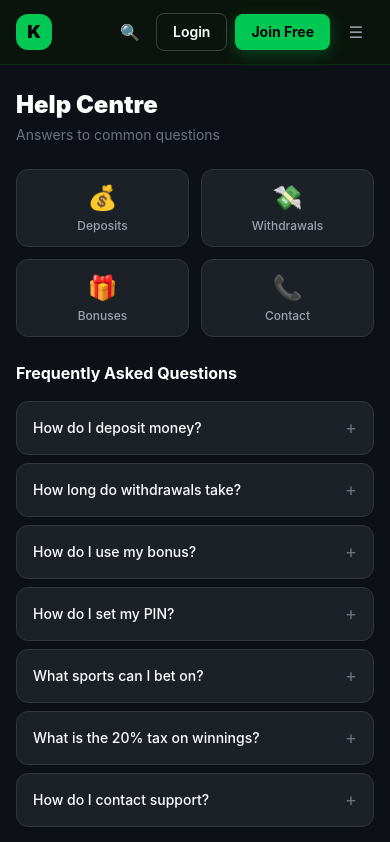
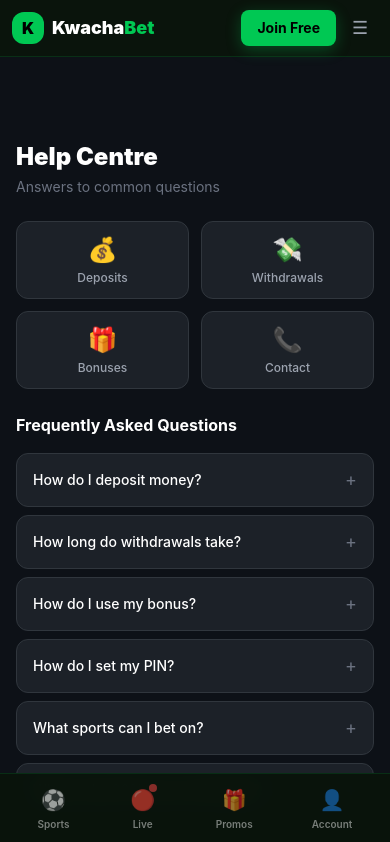
Before and after one commit to Judicious265/Kwachabet-frontend, a Next.js app in the folder kwachabet-frontend/: page /help in a window 390 px wide. Shown: the top 842 px of the page. Built offline with nearby package versions, Linux system fonts and the light colour scheme.

Commit message:
Refactor Navbar component for improved structure

```diff
--- a/kwachabet-frontend/src/components/common/Navbar.js
+++ b/kwachabet-frontend/src/components/common/Navbar.js
@@ -4,7 +4,7 @@
 import { useAuthStore, useBetSlipStore } from '../../store';
 
 const NAV_LINKS = [
-  { href: '/',           label: 'Sports',     icon: '⚽', active: true },
+  { href: '/',           label: 'Sports',     icon: '⚽' },
   { href: '/live',       label: 'Live',       icon: '🔴', live: true },
   { href: '/casino',     label: 'Casino',     icon: '🎰' },
   { href: '/aviator',    label: 'Aviator',    icon: '✈️' },
@@ -12,37 +12,48 @@
   { href: '/promotions', label: 'Promotions', icon: '🎁' },
 ];
 
+// Mobile bottom nav items
+const BOTTOM_NAV = [
+  { href: '/',           label: 'Sports',   icon: '⚽' },
+  { href: '/live',       label: 'Live',     icon: '🔴', live: true },
+  { href: '/promotions', label: 'Promos',   icon: '🎁' },
+  { href: '/wallet',     label: 'Wallet',   icon: '💰', authOnly: true },
+  { href: '/login',      label: 'Account',  icon: '👤', guestOnly: true },
+];
+
 export default function Navbar() {
   const router = useRouter();
   const { user, isAuthenticated, logout } = useAuthStore();
   const { selections } = useBetSlipStore();
-  const [scrolled, setScrolled] = useState(false);
-  const [menuOpen, setMenuOpen] = useState(false);
+  const [scrolled, setScrolled]   = useState(false);
+  const [menuOpen, setMenuOpen]   = useState(false);
   const [searchOpen, setSearchOpen] = useState(false);
   const [searchVal, setSearchVal] = useState('');
 
   useEffect(() => {
     const onScroll = () => setScrolled(window.scrollY > 10);
-    window.addEventListener('scroll', onScroll);
+    window.addEventListener('scroll', onScroll, { passive: true });
     return () => window.removeEventListener('scroll', onScroll);
   }, []);
 
+  useEffect(() => { setMenuOpen(false); }, [router.pathname]);
+
   return (
     <>
-      {/* Main Navbar */}
+      {/* ── Top Navbar ────────────────────────────────────────────────────── */}
       <nav className="sticky top-0 z-50 transition-all duration-300"
         style={{
-          background: scrolled ? 'rgba(10,20,12,0.98)' : '#0a140c',
-          borderBottom: '1px solid rgba(0,200,83,0.15)',
-          backdropFilter: 'blur(12px)',
+          background:    scrolled ? 'rgba(10,20,12,0.98)' : '#0a140c',
+          borderBottom:  '1px solid rgba(0,200,83,0.15)',
+          backdropFilter:'blur(12px)',
         }}>
-        <div className="max-w-7xl mx-auto px-4 h-16 flex items-center justify-between gap-4">
+        <div className="px-3 md:px-6 h-14 md:h-16 flex items-center justify-between gap-2 max-w-7xl mx-auto">
 
           {/* Logo */}
-          <Link href="/" className="flex items-center gap-2.5 flex-shrink-0">
-            <div className="w-9 h-9 rounded-xl flex items-center justify-center font-black text-black text-lg"
+          <Link href="/" className="flex items-center gap-2 flex-shrink-0">
+            <div className="w-8 h-8 md:w-9 md:h-9 rounded-xl flex items-center justify-center font-black text-black text-base md:text-lg"
               style={{ background: '#00c853' }}>K</div>
-            <span className="text-white font-black text-xl hidden sm:block">
+            <span className="text-white font-black text-lg md:text-xl">
               Kwacha<span style={{ color: '#00c853' }}>Bet</span>
             </span>
           </Link>
@@ -53,14 +64,12 @@
               const isActive = router.pathname === link.href;
               return (
                 <Link key={link.href} href={link.href}
-                  className="flex items-center gap-1.5 px-4 py-2 rounded-lg text-sm font-semibold transition-all relative"
+                  className="flex items-center gap-1.5 px-3 py-2 rounded-lg text-sm font-semibold transition-all relative"
                   style={{
-                    color: isActive ? '#00c853' : 'rgba(255,255,255,0.75)',
+                    color:      isActive ? '#00c853' : 'rgba(255,255,255,0.75)',
                     background: isActive ? 'rgba(0,200,83,0.1)' : 'transparent',
                   }}>
-                  {link.live && (
-                    <span className="w-1.5 h-1.5 rounded-full bg-red-500 animate-pulse" />
-                  )}
+                  {link.live && <span className="w-1.5 h-1.5 rounded-full bg-red-500 animate-pulse" />}
                   {link.label}
                   {isActive && (
                     <span className="absolute bottom-0 left-1/2 -translate-x-1/2 w-4 h-0.5 rounded-full"
@@ -71,54 +80,64 @@
             })}
           </div>
 
-          {/* Right side */}
-          <div className="flex items-center gap-2">
-            {/* Search */}
+          {/* Right actions */}
+          <div className="flex items-center gap-1.5 md:gap-2">
+            {/* Search — hidden on mobile to save space */}
             <button onClick={() => setSearchOpen(!searchOpen)}
-              className="w-9 h-9 rounded-lg flex items-center justify-center text-gray-400 hover:text-white hover:bg-white/5 transition-all">
+              className="hidden md:flex w-9 h-9 rounded-lg items-center justify-center text-gray-400 hover:text-white hover:bg-white/5 transition-all">
               🔍
             </button>
 
-            {/* Promotions shortcut */}
+            {/* Promos — desktop only */}
             <Link href="/promotions"
-              className="hidden md:flex items-center gap-1.5 px-3 py-1.5 rounded-lg text-xs font-semibold transition-all"
+              className="hidden md:flex items-center gap-1.5 px-3 py-1.5 rounded-lg text-xs font-semibold"
               style={{ color: '#ffd700', background: 'rgba(255,215,0,0.1)', border: '1px solid rgba(255,215,0,0.2)' }}>
               🎁 Promos
             </Link>
 
             {isAuthenticated && user ? (
-              <div className="flex items-center gap-2">
-                {/* Bet slip count */}
+              <div className="flex items-center gap-1.5">
+                {/* Bet slip badge */}
                 {selections.length > 0 && (
-                  <button className="relative w-9 h-9 rounded-lg flex items-center justify-center text-white"
+                  <div className="relative">
+                    <button className="w-9 h-9 rounded-lg flex items-center justify-center text-white"
                       style={{ background: 'rgba(0,200,83,0.15)', border: '1px solid rgba(0,200,83,0.3)' }}>
                       🎯
+                    </button>
                     <span className="absolute -top-1 -right-1 w-4 h-4 rounded-full text-xs font-bold flex items-center justify-center text-black"
                       style={{ background: '#00c853' }}>{selections.length}</span>
-                  </button>
+                  </div>
                 )}
-                {/* Wallet */}
+
+                {/* Wallet — desktop */}
                 <Link href="/wallet"
-                  className="hidden sm:flex items-center gap-1.5 px-3 py-1.5 rounded-lg text-sm font-semibold transition-all"
+                  className="hidden md:flex items-center gap-1.5 px-3 py-1.5 rounded-lg text-sm font-semibold"
                   style={{ background: 'rgba(0,200,83,0.12)', border: '1px solid rgba(0,200,83,0.25)', color: '#00c853' }}>
                   💰 Wallet
                 </Link>
-                {/* Avatar */}
-                <div className="relative group">
+
+                {/* Avatar with dropdown — desktop */}
+                <div className="hidden md:block relative group">
                   <button className="w-9 h-9 rounded-full flex items-center justify-center font-bold text-sm text-black"
                     style={{ background: '#00c853' }}>
                     {user.full_name ? user.full_name.charAt(0).toUpperCase() : 'U'}
                   </button>
-                  {/* Dropdown */}
-                  <div className="absolute right-0 top-12 w-44 rounded-xl border py-1 opacity-0 invisible group-hover:opacity-100 group-hover:visible transition-all"
+                  <div className="absolute right-0 top-11 w-44 rounded-xl border py-1 opacity-0 invisible group-hover:opacity-100 group-hover:visible transition-all"
                     style={{ background: '#0f1f12', border: '1px solid rgba(0,200,83,0.2)', zIndex: 100 }}>
                     <div className="px-3 py-2 border-b" style={{ borderColor: 'rgba(255,255,255,0.08)' }}>
                       <p className="text-white text-xs font-semibold truncate">{user.full_name}</p>
                       <p className="text-gray-500 text-xs font-mono">{user.phone}</p>
                     </div>
-                    <Link href="/wallet" className="flex items-center gap-2 px-3 py-2 text-xs text-gray-300 hover:text-white hover:bg-white/5 transition-all">💰 My Wallet</Link>
-                    <Link href="/bets" className="flex items-center gap-2 px-3 py-2 text-xs text-gray-300 hover:text-white hover:bg-white/5 transition-all">🎯 My Bets</Link>
-                    <Link href="/profile" className="flex items-center gap-2 px-3 py-2 text-xs text-gray-300 hover:text-white hover:bg-white/5 transition-all">👤 Profile</Link>
+                    {[
+                      { href: '/wallet',  icon: '💰', label: 'My Wallet' },
+                      { href: '/bets',    icon: '🎯', label: 'My Bets' },
+                      { href: '/profile', icon: '👤', label: 'Profile' },
+                    ].map(item => (
+                      <Link key={item.href} href={item.href}
+                        className="flex items-center gap-2 px-3 py-2 text-xs text-gray-300 hover:text-white hover:bg-white/5 transition-all">
+                        {item.icon} {item.label}
+                      </Link>
+                    ))}
                     <button onClick={logout}
                       className="w-full flex items-center gap-2 px-3 py-2 text-xs text-red-400 hover:bg-red-900/20 transition-all border-t"
                       style={{ borderColor: 'rgba(255,255,255,0.08)' }}>
@@ -128,22 +147,22 @@
                 </div>
               </div>
             ) : (
-              <div className="flex items-center gap-2">
+              <div className="flex items-center gap-1.5">
                 <Link href="/login"
-                  className="px-4 py-2 rounded-lg text-sm font-semibold text-white border border-white/20 hover:border-white/40 hover:bg-white/5 transition-all">
+                  className="hidden md:flex px-4 py-2 rounded-lg text-sm font-semibold text-white border border-white/20 hover:border-white/40 transition-all">
                   Login
                 </Link>
                 <Link href="/register"
-                  className="px-4 py-2 rounded-lg text-sm font-bold text-black transition-all hover:-translate-y-px hover:shadow-lg"
+                  className="px-4 py-2 rounded-lg text-sm font-bold text-black transition-all"
                   style={{ background: '#00c853', boxShadow: '0 4px 15px rgba(0,200,83,0.3)' }}>
                   Join Free
                 </Link>
               </div>
             )}
 
-            {/* Mobile menu button */}
+            {/* Mobile hamburger */}
             <button onClick={() => setMenuOpen(!menuOpen)}
-              className="lg:hidden w-9 h-9 rounded-lg flex items-center justify-center text-gray-400 hover:text-white hover:bg-white/5 transition-all">
+              className="lg:hidden w-9 h-9 rounded-lg flex items-center justify-center text-gray-400 hover:text-white hover:bg-white/5 transition-all text-lg">
               {menuOpen ? '✕' : '☰'}
             </button>
           </div>
@@ -154,61 +173,68 @@
           <div className="border-t px-4 py-3" style={{ borderColor: 'rgba(255,255,255,0.08)', background: '#0a140c' }}>
             <div className="max-w-lg mx-auto relative">
               <span className="absolute left-3 top-1/2 -translate-y-1/2 text-gray-500">🔍</span>
-              <input
-                autoFocus
-                value={searchVal}
-                onChange={e => setSearchVal(e.target.value)}
+              <input autoFocus value={searchVal} onChange={e => setSearchVal(e.target.value)}
                 placeholder="Search matches, teams, leagues..."
-                className="w-full pl-9 pr-4 py-2.5 rounded-xl text-sm text-white placeholder-gray-600 outline-none"
-                style={{ background: 'rgba(255,255,255,0.06)', border: '1px solid rgba(255,255,255,0.1)' }}
-              />
+                className="w-full pl-9 pr-9 py-2.5 rounded-xl text-sm text-white placeholder-gray-600 outline-none"
+                style={{ background: 'rgba(255,255,255,0.06)', border: '1px solid rgba(255,255,255,0.1)' }} />
               <button onClick={() => setSearchOpen(false)}
-                className="absolute right-3 top-1/2 -translate-y-1/2 text-gray-500 hover:text-white text-xs">
-                ✕
-              </button>
+                className="absolute right-3 top-1/2 -translate-y-1/2 text-gray-500 hover:text-white">✕</button>
             </div>
           </div>
         )}
 
-        {/* Mobile menu */}
+        {/* Mobile slide-down menu */}
         {menuOpen && (
           <div className="lg:hidden border-t" style={{ borderColor: 'rgba(255,255,255,0.08)', background: '#0a140c' }}>
-            <div className="px-4 py-3 space-y-1">
+            {/* Search on mobile */}
+            <div className="px-3 pt-3 pb-1">
+              <div className="relative">
+                <span className="absolute left-3 top-1/2 -translate-y-1/2 text-gray-500 text-sm">🔍</span>
+                <input value={searchVal} onChange={e => setSearchVal(e.target.value)}
+                  placeholder="Search matches..."
+                  className="w-full pl-9 pr-4 py-2.5 rounded-xl text-sm text-white placeholder-gray-600 outline-none"
+                  style={{ background: 'rgba(255,255,255,0.06)', border: '1px solid rgba(255,255,255,0.1)' }} />
+              </div>
+            </div>
+            <div className="px-3 py-2 grid grid-cols-2 gap-1.5">
               {NAV_LINKS.map(link => {
                 const isActive = router.pathname === link.href;
                 return (
                   <Link key={link.href} href={link.href}
-                    onClick={() => setMenuOpen(false)}
-                    className="flex items-center gap-3 px-4 py-3 rounded-xl text-sm font-semibold transition-all"
+                    className="flex items-center gap-2.5 px-3 py-3 rounded-xl text-sm font-semibold transition-all"
                     style={{
-                      color: isActive ? '#00c853' : 'rgba(255,255,255,0.75)',
-                      background: isActive ? 'rgba(0,200,83,0.1)' : 'transparent',
+                      color:      isActive ? '#00c853' : 'rgba(255,255,255,0.8)',
+                      background: isActive ? 'rgba(0,200,83,0.1)' : 'rgba(255,255,255,0.04)',
+                      border:     isActive ? '1px solid rgba(0,200,83,0.3)' : '1px solid rgba(255,255,255,0.06)',
                     }}>
-                    <span>{link.icon}</span>
+                    <span className="text-base">{link.icon}</span>
                     <span>{link.label}</span>
-                    {link.live && <span className="w-1.5 h-1.5 rounded-full bg-red-500 animate-pulse ml-auto" />}
+                    {link.live && <span className="ml-auto w-1.5 h-1.5 rounded-full bg-red-500 animate-pulse" />}
                   </Link>
                 );
               })}
+            </div>
             {isAuthenticated ? (
-                <>
-                  <Link href="/wallet" onClick={() => setMenuOpen(false)}
-                    className="flex items-center gap-3 px-4 py-3 rounded-xl text-sm font-semibold"
-                    style={{ color: '#00c853', background: 'rgba(0,200,83,0.1)' }}>
+              <div className="px-3 pb-3 flex gap-2">
+                <Link href="/wallet"
+                  className="flex-1 py-3 rounded-xl text-sm font-bold text-center"
+                  style={{ background: 'rgba(0,200,83,0.12)', border: '1px solid rgba(0,200,83,0.3)', color: '#00c853' }}>
                   💰 My Wallet
                 </Link>
-                  <button onClick={() => { logout(); setMenuOpen(false); }}
-                    className="w-full flex items-center gap-3 px-4 py-3 rounded-xl text-sm font-semibold text-red-400">
+                <button onClick={logout}
+                  className="flex-1 py-3 rounded-xl text-sm font-bold text-center text-red-400"
+                  style={{ background: 'rgba(239,68,68,0.08)', border: '1px solid rgba(239,68,68,0.2)' }}>
                   🚪 Logout
                 </button>
-                </>
+              </div>
             ) : (
-                <div className="flex gap-2 pt-2">
-                  <Link href="/login" onClick={() => setMenuOpen(false)}
-                    className="flex-1 py-3 rounded-xl text-sm font-semibold text-center border border-white/20 text-white">
+              <div className="px-3 pb-3 flex gap-2">
+                <Link href="/login"
+                  className="flex-1 py-3 rounded-xl text-sm font-semibold text-center text-white"
+                  style={{ border: '1px solid rgba(255,255,255,0.2)' }}>
                   Login
                 </Link>
-                  <Link href="/register" onClick={() => setMenuOpen(false)}
+                <Link href="/register"
                   className="flex-1 py-3 rounded-xl text-sm font-bold text-center text-black"
                   style={{ background: '#00c853' }}>
                   Join Free
@@ -216,9 +242,51 @@
               </div>
             )}
           </div>
-          </div>
         )}
       </nav>
+
+      {/* ── Mobile Bottom Navigation ───────────────────────────────────────── */}
+      <div className="lg:hidden fixed bottom-0 left-0 right-0 z-50 border-t"
+        style={{ background: 'rgba(10,20,12,0.98)', borderColor: 'rgba(0,200,83,0.15)', backdropFilter: 'blur(12px)' }}>
+        <div className="flex items-center justify-around px-2 py-1.5">
+          {BOTTOM_NAV.map(item => {
+            if (item.authOnly && !isAuthenticated) return null;
+            if (item.guestOnly && isAuthenticated) return null;
+            const isActive = router.pathname === item.href;
+            return (
+              <Link key={item.href} href={item.href}
+                className="flex flex-col items-center gap-0.5 px-3 py-1.5 rounded-xl transition-all relative"
+                style={{ minWidth: '52px' }}>
+                <span className={`text-xl relative ${isActive ? 'scale-110' : 'opacity-60'} transition-all`}>
+                  {item.icon}
+                  {item.live && (
+                    <span className="absolute -top-0.5 -right-0.5 w-2 h-2 rounded-full bg-red-500 animate-pulse" />
+                  )}
+                  {item.label === 'Account' && isAuthenticated && user && (
+                    <span className="absolute -top-0.5 -right-0.5 w-5 h-5 rounded-full flex items-center justify-center text-xs font-bold text-black"
+                      style={{ background: '#00c853', fontSize: '9px' }}>
+                      {user.full_name ? user.full_name.charAt(0) : 'U'}
+                    </span>
+                  )}
+                </span>
+                <span className="text-xs font-semibold transition-all"
+                  style={{ color: isActive ? '#00c853' : 'rgba(255,255,255,0.45)', fontSize: '10px' }}>
+                  {item.label}
+                </span>
+                {isActive && (
+                  <span className="absolute top-0 left-1/2 -translate-x-1/2 w-4 h-0.5 rounded-full"
+                    style={{ background: '#00c853' }} />
+                )}
+              </Link>
+            );
+          })}
+        </div>
+        {/* Safe area for iPhone */}
+        <div style={{ height: 'env(safe-area-inset-bottom, 0px)' }} />
+      </div>
+
+      {/* Bottom nav spacer on mobile */}
+      <div className="lg:hidden" style={{ height: '60px' }} />
     </>
   );
 }
```
Lines whose indentation alone changed are shown as unchanged.
